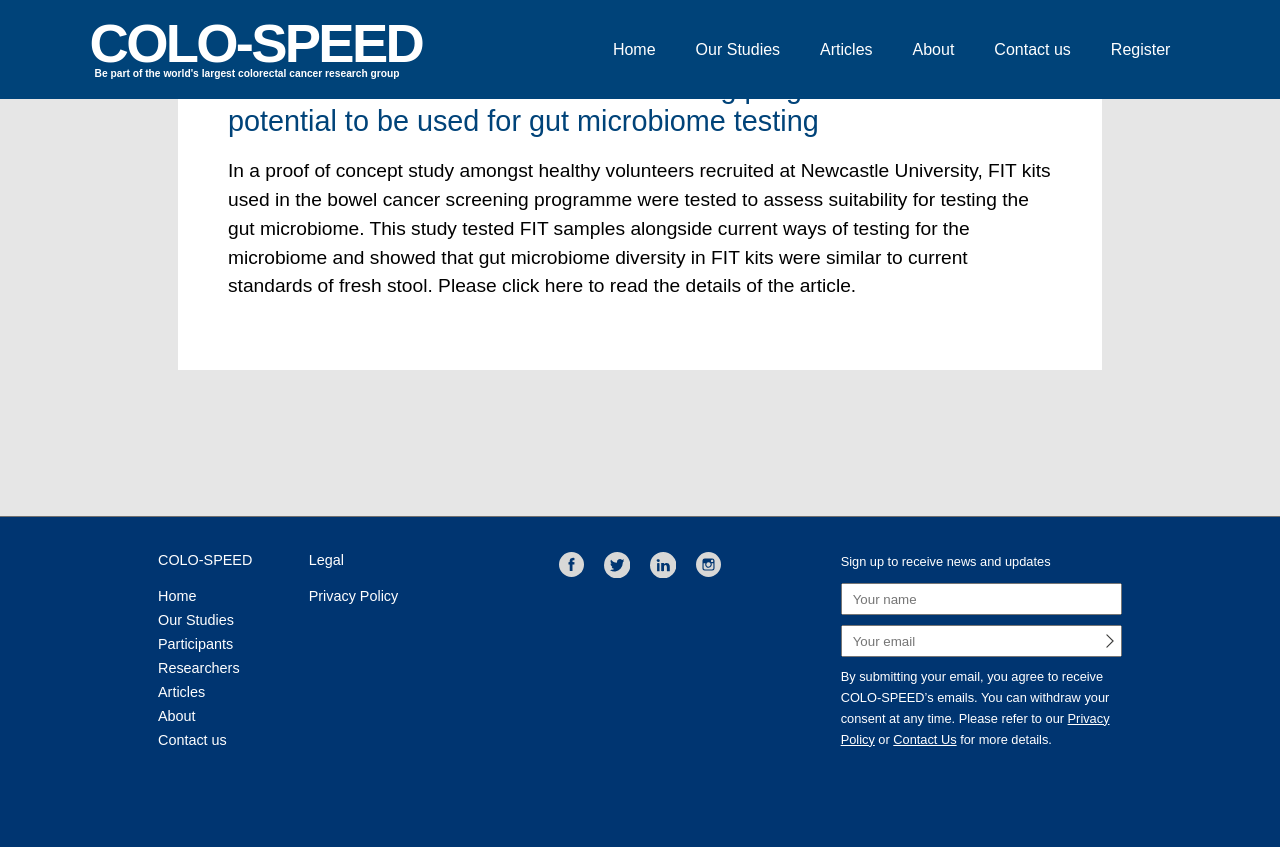
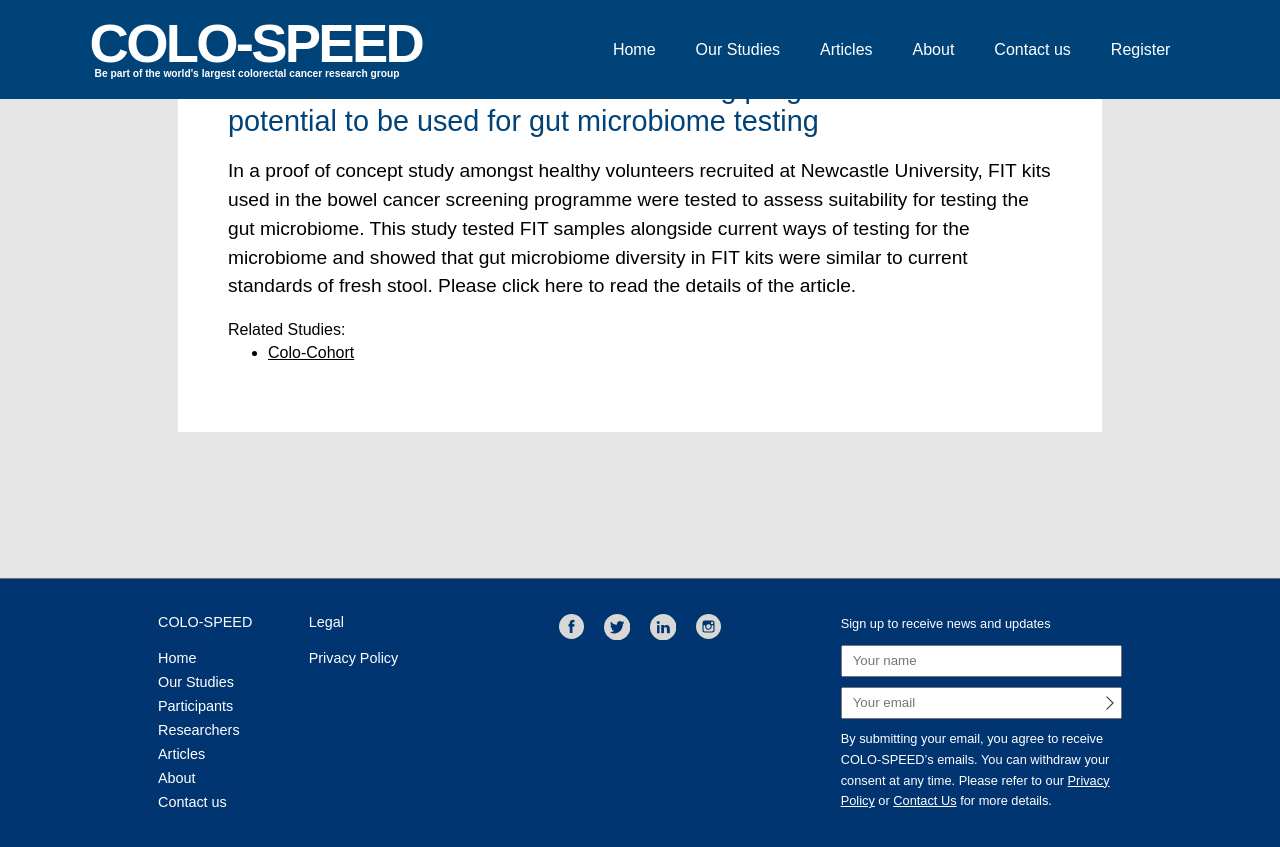
Before and after one commit to not-dalia/colo-speed-v2, a Jekyll site: the page built from _articles/fit-test-used-in-bowel-cancer-screening-programme-has-potential-to-be-used-for-gut-microbiome-testing.md, in a window 1280 px wide and 900 px high, scrolled down 682 px. Shown: the top 847 px of the window. Built offline with Jekyll 4.4.1, drawn with Linux system fonts in a browser that asks for light colours; some web fonts are replaced; comment, search, counter and statistics services are not loaded.

Commit message:
Update Article “fit-test-used-in-bowel-cancer-screening-programme-has-potential-to-be-used-for-gut-microbiome-testing”

```diff
--- a/_articles/fit-test-used-in-bowel-cancer-screening-programme-has-potential-to-be-used-for-gut-microbiome-testing.md
+++ b/_articles/fit-test-used-in-bowel-cancer-screening-programme-has-potential-to-be-used-for-gut-microbiome-testing.md
@@ -8,5 +8,6 @@ featured: false
 type: publication
 audience: everyone
 externallinks: []
+study: colo-cohort
 ---
 In a proof of concept study amongst healthy volunteers recruited at Newcastle University, FIT kits used in the bowel cancer screening programme were tested to assess suitability for testing the gut microbiome. This study tested FIT samples alongside current ways of testing for the microbiome and showed that gut microbiome diversity in FIT kits were similar to current standards of fresh stool. Please click [here](https://gut.bmj.com/content/early/2020/05/19/gutjnl-2020-321594) to read the details of the article.
```
